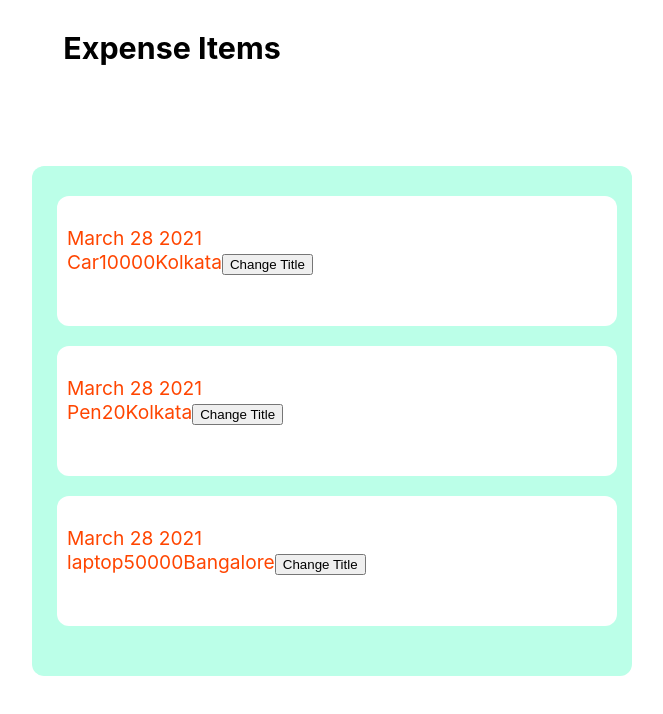
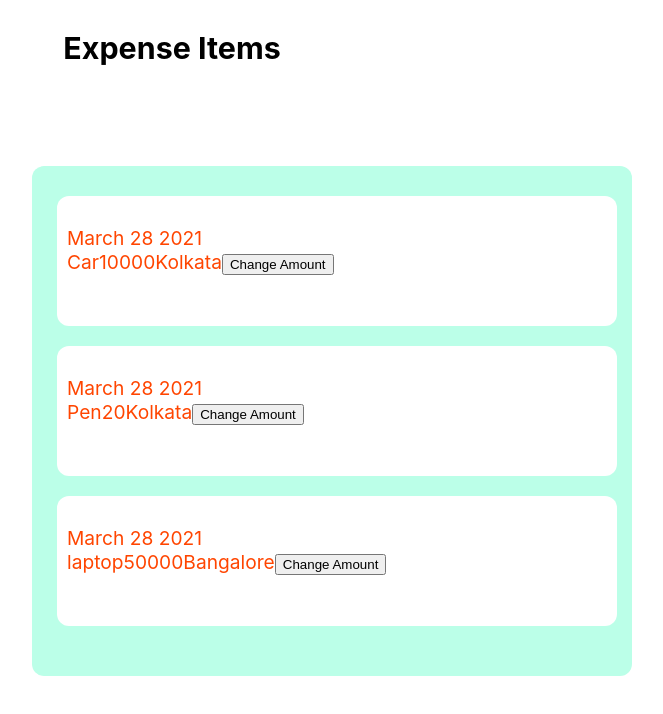
Before and after one commit to sagarikamohanty2000/react-first-app, a React (Create React App) app: page / in a window 1280 px wide. Shown: the top 714 px of the page, without its empty margins (468-1131 px from the left). Built offline with nearby package versions, Linux system fonts and the light colour scheme.

Commit message:
useState/ChangeAmount/Button

```diff
--- a/src/components/Expenses/ExpenseDetails.js
+++ b/src/components/Expenses/ExpenseDetails.js
@@ -1,19 +1,23 @@
+import React ,{ useState} from'react';
 import "./ExpenseDetails.css";
 import ExpenseDate from "./ExpenseDate";
 
 const ExpenseDetails = (data) => {
 
+  const [amount,setAmount] = useState(data.amount);
+
   const clickHandler = () => {
-    console.log("Clicked !");
+    setAmount(100);
+    console.log(amount);
   }
   return (
 
 
       <div className="date_data"><ExpenseDate date={data.date}/>
       {data.name}
-       {data.amount}
+       {amount}
       {data.location}
-      <button onClick={clickHandler}>Change Title</button>
+      <button onClick={clickHandler}>Change Amount</button>
 
     </div>
   );
```
